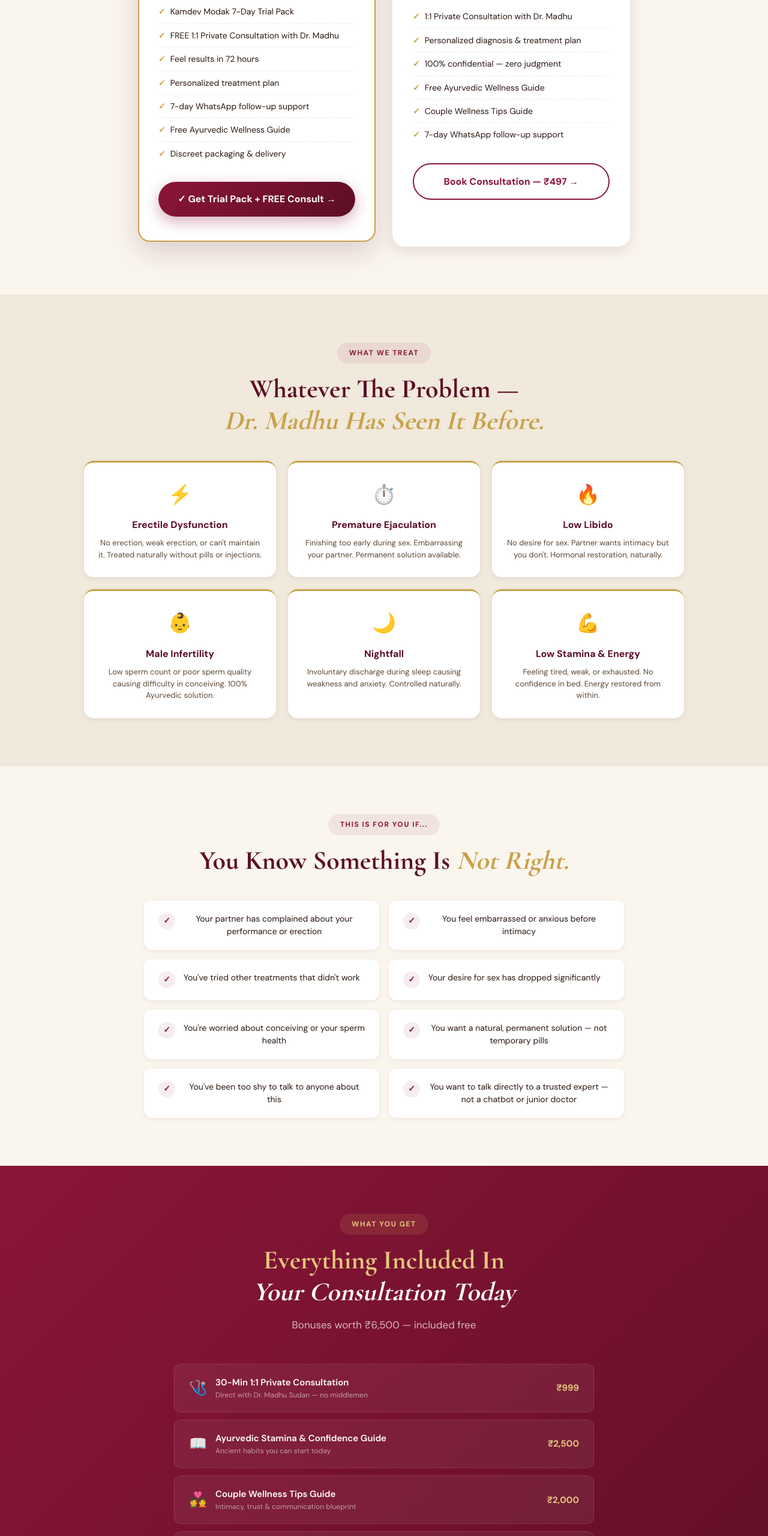
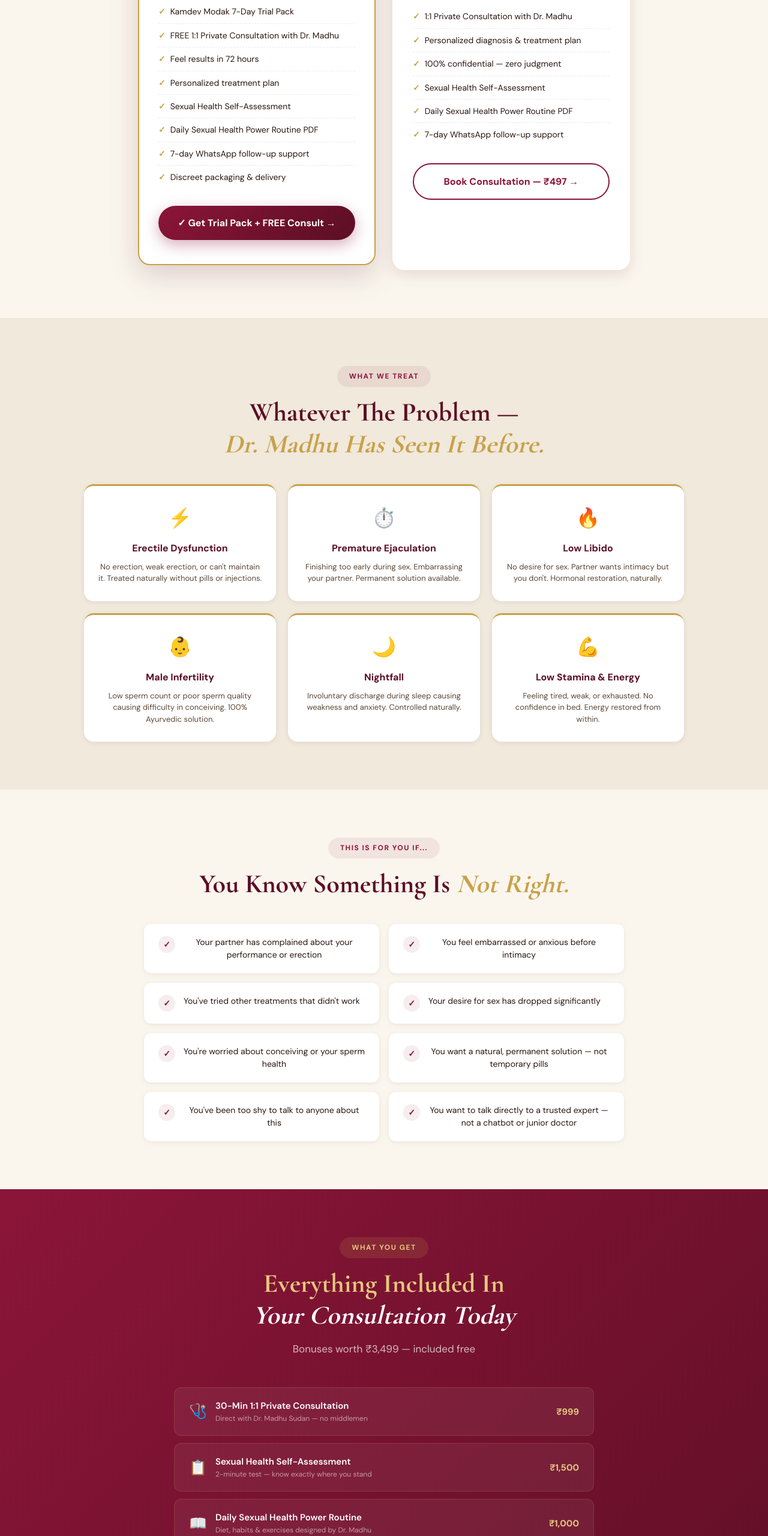
Before and after one commit to pnet-git/consult-drmadhusudan, a plain HTML site: page index.html in a window 1280 px wide. Shown: the part 1980-4540 px from the top of the page at 60% size. Drawn offline with nearby package versions, Linux system fonts and the light colour scheme.

Commit message:
Consistency audit fixes: (1) Bonuses corrected to only what we have — Sexual Health Assessment + Daily Routine PDF + 7-day WhatsApp, (2) Value stack updated ₹6,499→₹4,499, (3) Both CTA cards corrected, (4) Confirmation email template added with correct 30-min, 4L+ patients, 3-5 days timeline, (5) Soap Opera sequence roadmap documented

```diff
--- a/index.html
+++ b/index.html
@@ -892,8 +892,9 @@ section { padding: 80px 24px; }
           <li>FREE 1:1 Private Consultation with Dr. Madhu</li>
           <li>Feel results in 72 hours</li>
           <li>Personalized treatment plan</li>
+          <li>Sexual Health Self-Assessment</li>
+          <li>Daily Sexual Health Power Routine PDF</li>
           <li>7-day WhatsApp follow-up support</li>
-          <li>Free Ayurvedic Wellness Guide</li>
           <li>Discreet packaging & delivery</li>
         </ul>
         <a href="https://rzp.io/rzp/igtS6lgg" class="btn-primary">✓ Get Trial Pack + FREE Consult →</a>
@@ -909,8 +910,8 @@ section { padding: 80px 24px; }
           <li>1:1 Private Consultation with Dr. Madhu</li>
           <li>Personalized diagnosis & treatment plan</li>
           <li>100% confidential — zero judgment</li>
-          <li>Free Ayurvedic Wellness Guide</li>
-          <li>Couple Wellness Tips Guide</li>
+          <li>Sexual Health Self-Assessment</li>
+          <li>Daily Sexual Health Power Routine PDF</li>
           <li>7-day WhatsApp follow-up support</li>
         </ul>
         <a href="https://pages.razorpay.com/consult-now" class="btn-secondary">Book Consultation — ₹497 →</a>
@@ -1013,7 +1014,7 @@ section { padding: 80px 24px; }
   <div class="reveal">
     <div class="section-eyebrow" style="background: rgba(201,161,74,0.15); color: var(--gold-light);">What You Get</div>
     <h2 class="section-title" style="color: var(--gold-light);">Everything Included In<br><span style="font-style: italic; color: white;">Your Consultation Today</span></h2>
-    <p class="sub">Bonuses worth ₹6,500 — included free</p>
+    <p class="sub">Bonuses worth ₹3,499 — included free</p>
     <div class="value-stack">
       <div class="value-item">
         <div class="value-item-left">
@@ -1027,23 +1028,23 @@ section { padding: 80px 24px; }
       </div>
       <div class="value-item">
         <div class="value-item-left">
-          <div class="value-item-icon">📖</div>
+          <div class="value-item-icon">📋</div>
           <div>
-            <div class="value-item-name">Ayurvedic Stamina & Confidence Guide</div>
-            <div class="value-item-desc">Ancient habits you can start today</div>
+            <div class="value-item-name">Sexual Health Self-Assessment</div>
+            <div class="value-item-desc">2-minute test — know exactly where you stand</div>
           </div>
         </div>
-        <div class="value-item-price">₹2,500</div>
+        <div class="value-item-price">₹1,500</div>
       </div>
       <div class="value-item">
         <div class="value-item-left">
-          <div class="value-item-icon">💑</div>
+          <div class="value-item-icon">📖</div>
           <div>
-            <div class="value-item-name">Couple Wellness Tips Guide</div>
-            <div class="value-item-desc">Intimacy, trust & communication blueprint</div>
+            <div class="value-item-name">Daily Sexual Health Power Routine</div>
+            <div class="value-item-desc">Diet, habits & exercises designed by Dr. Madhu</div>
           </div>
         </div>
-        <div class="value-item-price">₹2,000</div>
+        <div class="value-item-price">₹1,000</div>
       </div>
       <div class="value-item">
         <div class="value-item-left">
@@ -1057,7 +1058,7 @@ section { padding: 80px 24px; }
       </div>
       <div class="value-total">
         <div class="value-total-label">Total Value</div>
-        <div class="value-total-price">₹6,499</div>
+        <div class="value-total-price">₹4,499</div>
       </div>
       <div class="value-you-pay">
         <div class="value-you-pay-label">You Pay Today</div>
```
Also changed, not shown: CONFIRMATION_EMAIL.md (added, +64 -0 lines).
